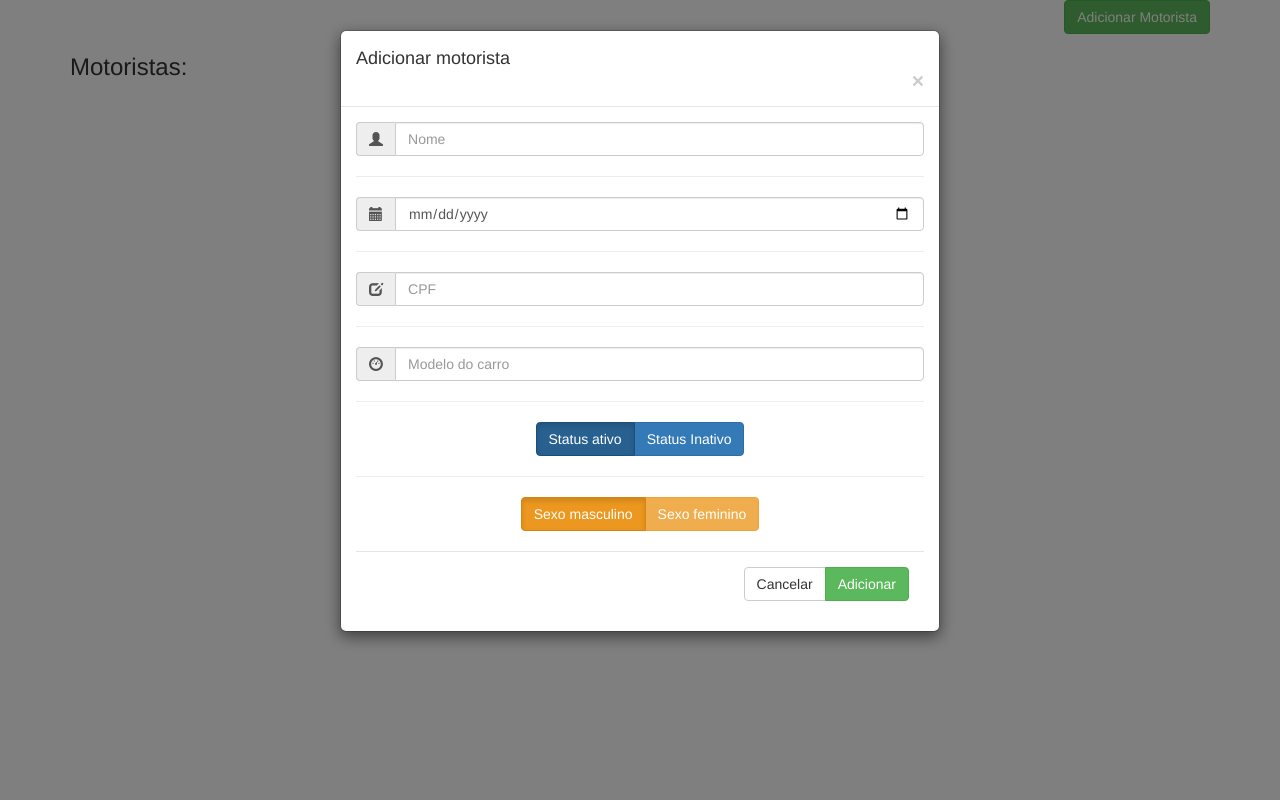
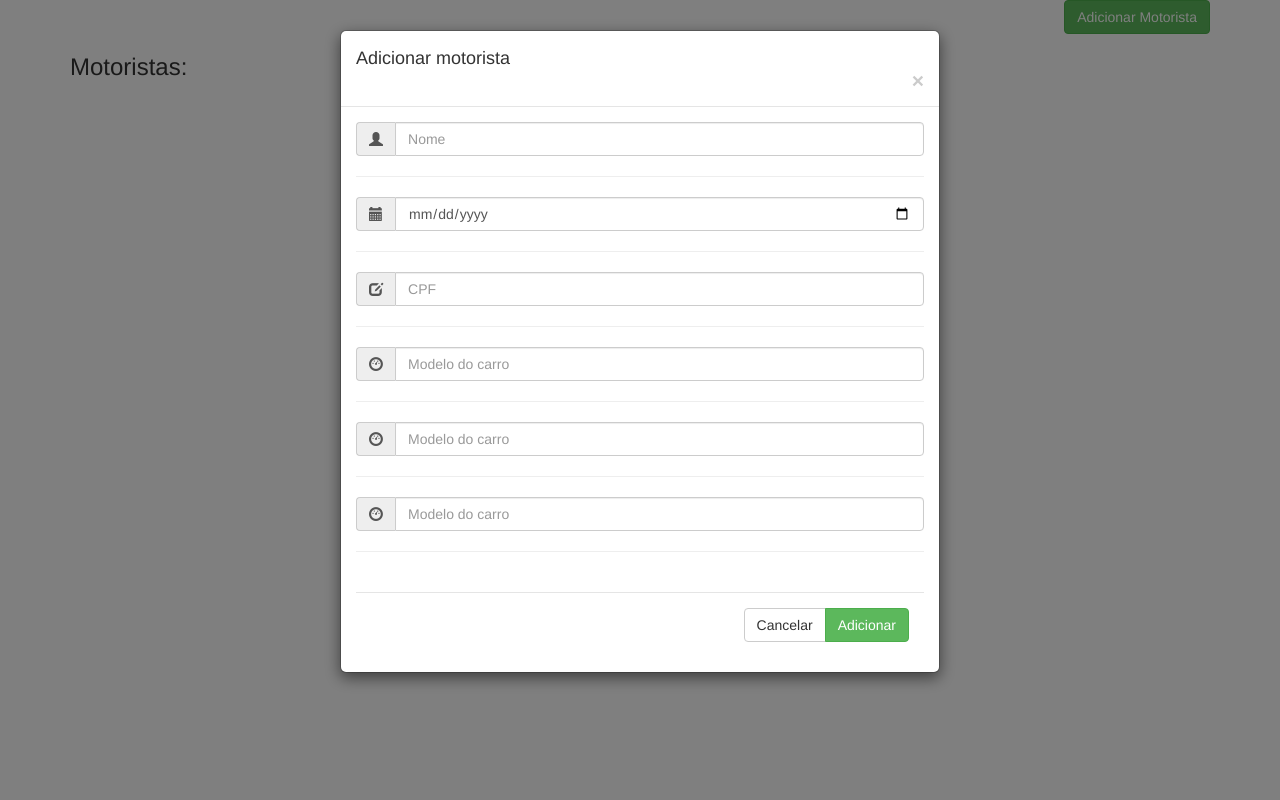
Before and after one commit to Mauricifj/CorridasCompartilhasdas, a PHP site: page / in a window 1280 px wide, after a click on "Adicionar Motorista". Run offline with PHP 8.4, Linux system fonts and the light colour scheme; data that the repository does not hold is empty; some libraries are stand-ins or nearby versions.

Commit message:
Update index.php

```diff
--- a/index.php
+++ b/index.php
@@ -105,26 +105,21 @@
 					<div class="spacer">
 						<hr>
 					</div>
-					<div class="btn-group" data-toggle="buttons">
-						<label class="btn btn-primary active">
-							<input ng-model="driver.statusDriver" type="radio" name="statusDriver" id="statusDriver1" autocomplete="off" checked>Status ativo
-						</label>
-						<label class="btn btn-primary">
-							<input ng-model="driver.statusDriver" type="radio" name="statusDriver" id="statusDriver2" autocomplete="off">Status Inativo
-						</label>
+					<div class="input-group">
+						<span class="input-group-addon"><i class="glyphicon glyphicon-dashboard"></i></span>
+						<input ng-model="driver.statusDriver" id="carDriver" type="text" class="form-control" name="carDriver" placeholder="Modelo do carro" required>
 					</div>
 					<div class="spacer">
 						<hr>
 					</div>
-					<div class="btn-group" data-toggle="buttons">
-						<label class="btn btn-warning active">
-							<input ng-model="driver.genderDriver" type="radio" name="genderDriver" id="genderDriver1" autocomplete="off" checked>Sexo masculino
-						</label>
+					<div class="input-group">
+						<span class="input-group-addon"><i class="glyphicon glyphicon-dashboard"></i></span>
+						<input ng-model="driver.genderDriver" id="carDriver" type="text" class="form-control" name="carDriver" placeholder="Modelo do carro" required>
+					</div>
+					<div class="spacer">
+						<hr>
+					</div>
 
-						<label class="btn btn-warning">
-							<input ng-model="driver.genderDriver" type="radio" name="genderDriver" id="genderDriver2" autocomplete="off">Sexo feminino
-						</label>
-					</div>
 					<div class="spacer">
 						<br />
 					</div>
```
